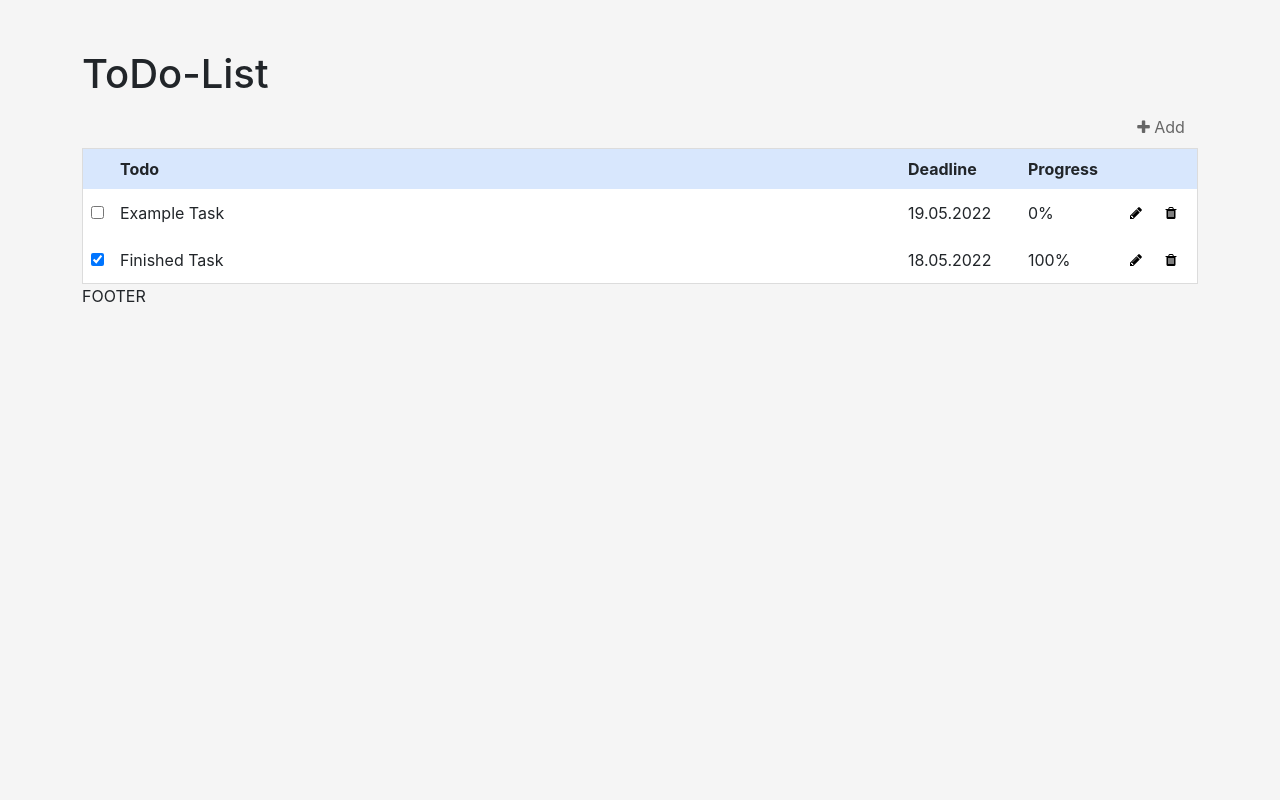
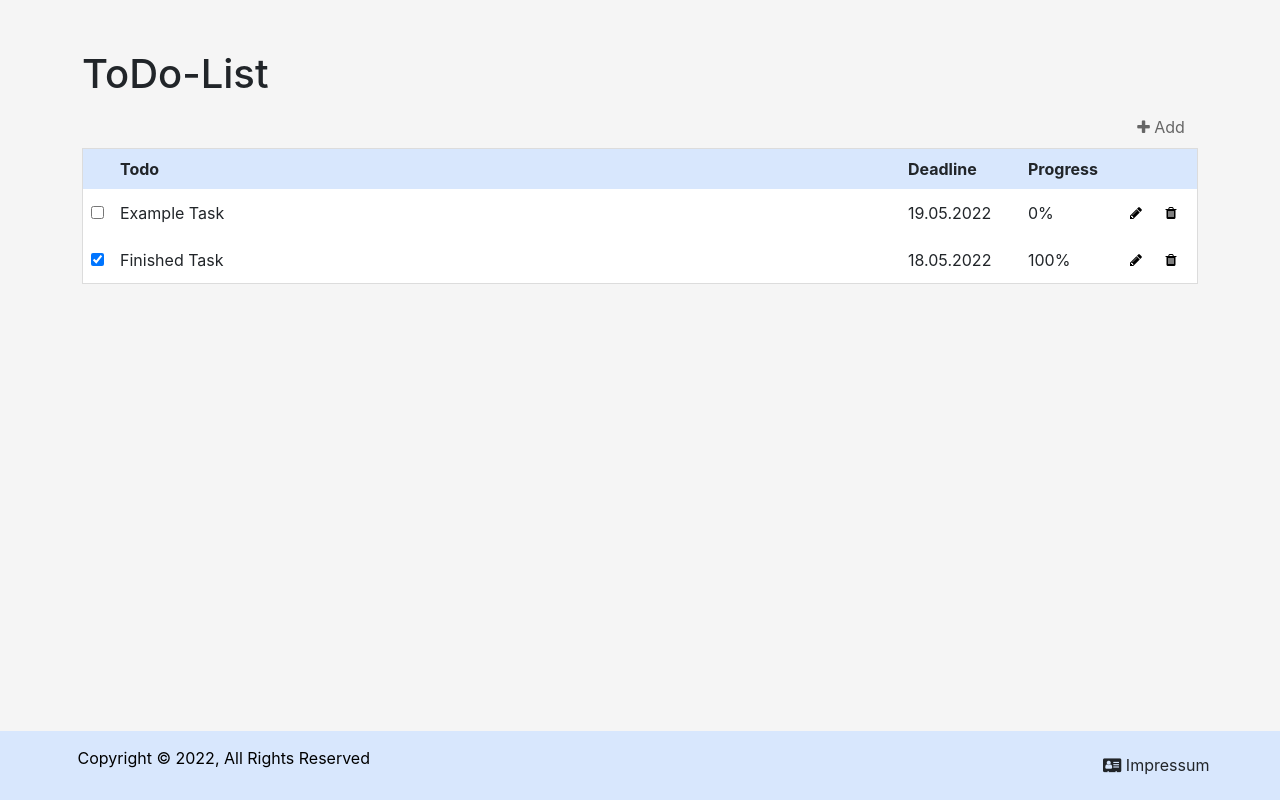
Before and after one commit to wassre/SySyHA2, a Django app: page / in a window 1280 px wide. Run offline with Django 4.2, Linux system fonts and the light colour scheme; data comes from the database, SQL or seed files in the repository.

Commit message:
Update base.html

```diff
--- a/part_2/todo/templates/todo/base.html
+++ b/part_2/todo/templates/todo/base.html
@@ -12,6 +12,36 @@
             margin-left:auto;
             margin-right:auto;
         }
+        .footer {
+            position: fixed;
+            left: 0;
+            bottom: 0;
+            padding: 15px 0px 0px 20px;
+            width: 100%;
+            background-color: #D8E7FD;
+            color: black;
+            text-align: center;
+        }
+        .footer-left {
+            display: inline-block;
+            text-align: left;
+            width:80%;
+        }
+        .footer-right{
+            vertical-align:top;
+            display: inline-block;
+            text-align: right;
+        }
+        .btn-outline-primary {
+            color: black;
+            font-size: 16px;
+            border-color: transparent;
+        }
+        .btn-outline-primary:hover {
+            color: black;
+            background-color: #C5DBFC;
+            border-color: #8BB7F9;
+        }
         {% block morestyle %}{% endblock %}
     </style>
 </head>
@@ -21,7 +51,13 @@
     default
     {% endblock %}
 </div>
-
-FOOTER
+<div class="footer">
+    <div class="footer-left">
+        <p>Copyright © 2022, All Rights Reserved</p>
+    </div>
+    <div class="footer-right">
+        <p><button type="button" class="btn" onclick="window.location.href='/impressum';"><i class="fa fa-address-card"></i> Impressum</button></p>
+    </div>
+</div>
 </body>
 </html>
```
